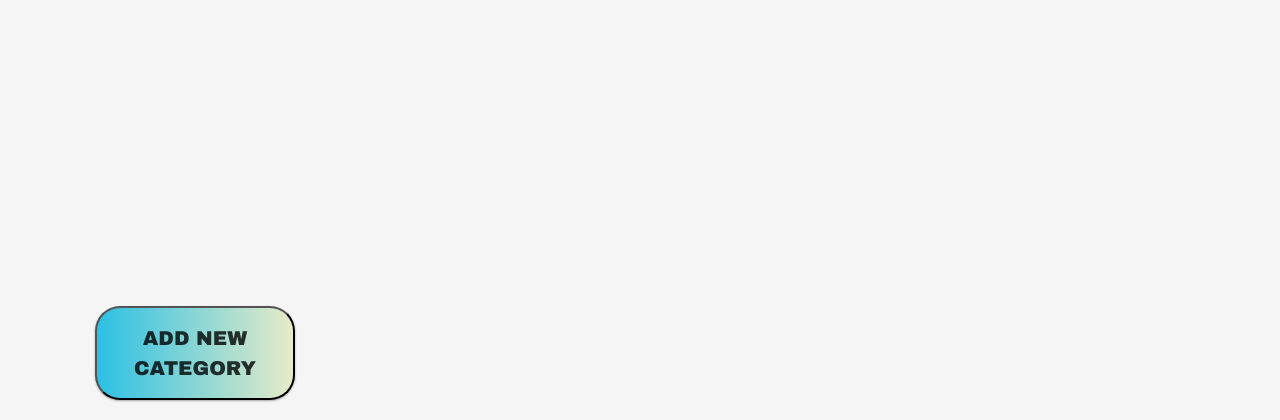
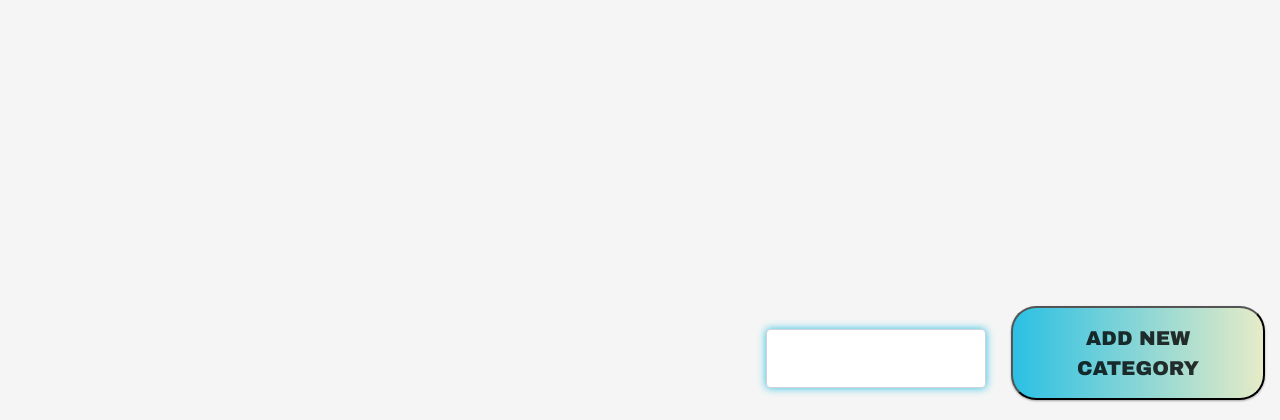
Before and after one commit to shaw8wit/auction, a Django app: page /categories in a window 1280 px wide. Shown: the part 380-800 px from the top of the page. Run offline with Django 3.2, Linux system fonts and the light colour scheme; data comes from the database, SQL or seed files in the repository; both versions use the stored data as it was after the commit; some libraries are stand-ins or nearby versions.

Commit message:
add categories, warning messages

```diff
--- a/auctions/static/auctions/styles.css
+++ b/auctions/static/auctions/styles.css
@@ -38,8 +38,8 @@ img {max-height: 250px;width: auto;}
 .register:hover { background-position: right center; }
 .login {background-image: linear-gradient(to right, #00d2ff 0%, #3a7bd5 51%, #00d2ff 100%)}
 .login:hover { background-position: right center; }
-.category {position: fixed; bottom: 10px;background-image: linear-gradient(to right, #2BC0E4 0%, #EAECC6 51%, #2BC0E4 100%);color: rgba(0, 0, 0, 0.801);}
-.category:hover { background-position: right center; margin-top: 22rem;}
+.category {background-image: linear-gradient(to right, #2BC0E4 0%, #EAECC6 51%, #2BC0E4 100%);color: rgba(0, 0, 0, 0.801);}
+.category:hover { background-position: right center}
 .grid-container {
     display: flex;
     justify-content: space-between;
@@ -56,3 +56,5 @@ img {max-height: 250px;width: auto;}
 }
 .add-listing {background-image: linear-gradient(to right, #7474BF 0%, #348AC7 51%, #7474BF 100%)}
 .add-listing:hover { background-position: right center; }
+.add-category {position: fixed; bottom: 10px; right: 20px;}
+.category-input {margin-top: 15%; height: 60%;box-shadow:0 0 8px #2BC0E4;}
--- a/auctions/templates/auctions/categories.html
+++ b/auctions/templates/auctions/categories.html
@@ -15,5 +15,17 @@ Categories
     {% endfor %}
 </div>
 
-<button class="gradient-button category">Add new Category</button>
+
+<div class="add-category">
+    <form action="{% url 'categories' %}" method="post">
+        {% csrf_token %}
+        <div class="row">
+            <div class="form-group col">
+                <input type="text" name="category" class="form-control category-input">
+            </div>
+            <button class="gradient-button category col">Add new Category</button>
+        </div>
+
+    </form>
+</div>
 {% endblock %}
--- a/auctions/views.py
+++ b/auctions/views.py
@@ -3,6 +3,7 @@ from django.db import IntegrityError
 from django.http import HttpResponse, HttpResponseRedirect
 from django.shortcuts import render
 from django.urls import reverse
+from django.contrib import messages
 
 from .models import User, Category, AuctionListing, Bid, Comment
 
@@ -86,19 +87,23 @@ def createListing(request):
     })
 
 
-def details(request, id, message=None):
+def details(request, id):
     item = AuctionListing.objects.get(id=id)
     bids = Bid.objects.filter(auctionListing=item)
     comments = Comment.objects.filter(auctionListing=item)
     return render(request, "auctions/details.html", {
         'item': item,
         'bids': bids,
-        'comments': comments,
-        'message': message
+        'comments': comments
     })
 
 
 def categories(request):
+    if request.method == 'POST':
+        category = request.POST["category"]
+        new_category = Category.objects.create(name=category)
+        new_category.save()
+        return HttpResponseRedirect(reverse("categories"))
     return render(request, "auctions/categories.html", {
         'categories': Category.objects.all()
     })
@@ -130,7 +135,8 @@ def bid(request, id):
         bidValue = request.POST["bid"]
         for i in Bid.objects.filter(auctionListing=auctionListing):
             if i.bidValue > int(bidValue):
-                return details(request, id, message="Place a Higher Bid!")
+                messages.warning(request, 'Bid a Higher Value!')
+                return HttpResponseRedirect(reverse("details", kwargs={'id': id}))
         user = User.objects.get(username=request.POST["user"])
         date = dt.datetime.now()
         bid = Bid.objects.create(
```
Also changed, not shown: auctions/templates/auctions/details.html (+5 -3 lines), db.sqlite3.
